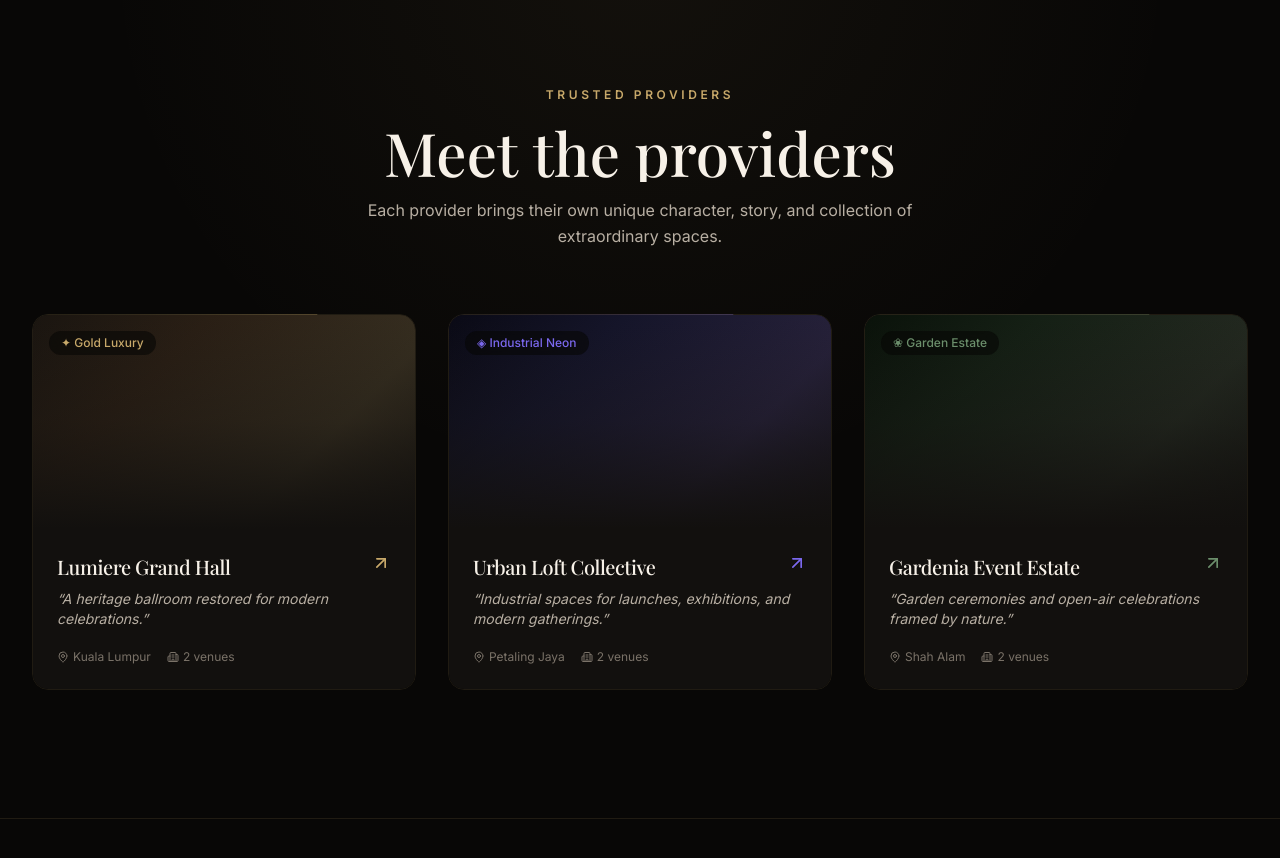
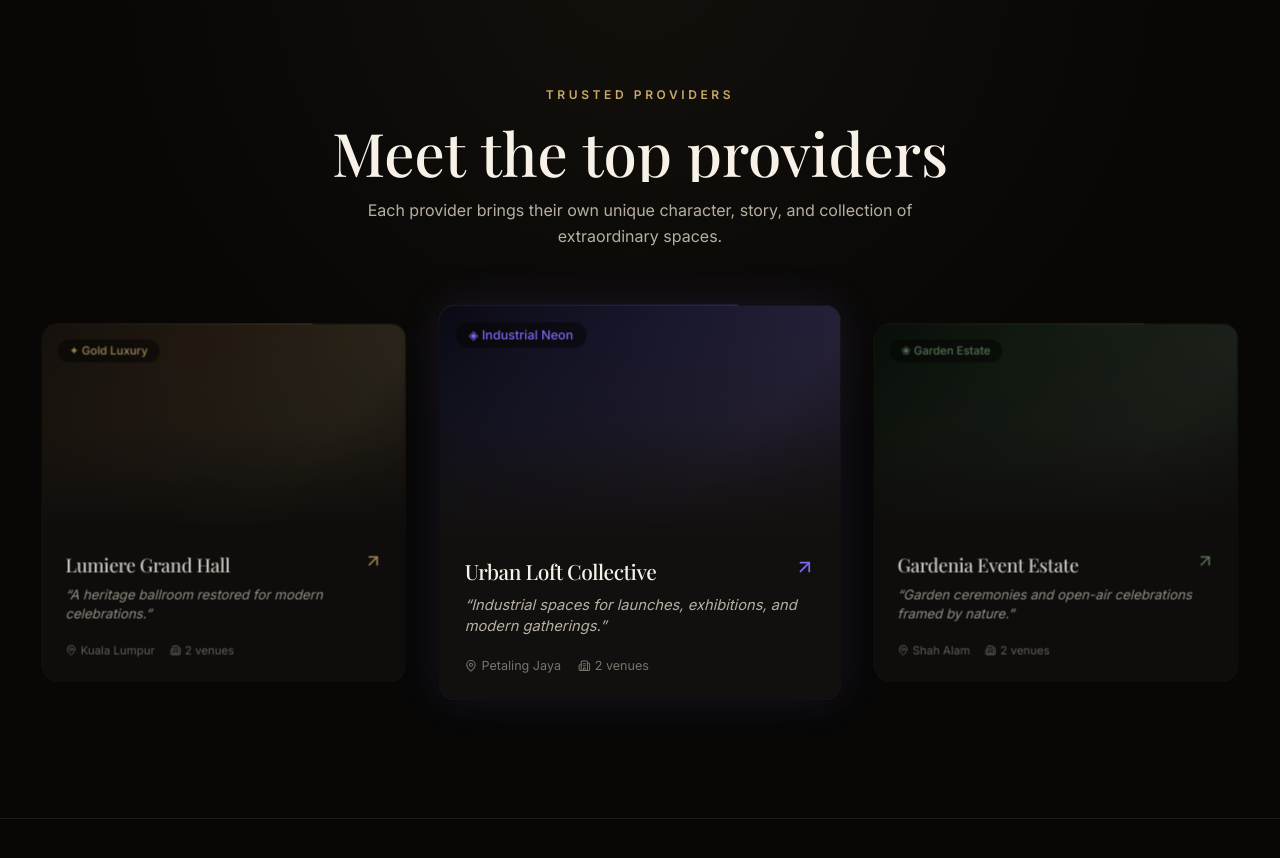
Before and after one commit to MuhdAqmarr/LumiSpace, a Next.js app: page / in a window 1280 px wide. Shown: the part 1980-2838 px from the top of the page. Built offline with nearby package versions, Linux system fonts and the light colour scheme; a web font is replaced by a local one.

Commit message:
style: highlight center provider card and update heading

```diff
--- a/src/components/public/FeaturedProviders.tsx
+++ b/src/components/public/FeaturedProviders.tsx
@@ -21,7 +21,7 @@ export default function FeaturedProviders() {
             </span>
           </ScrollReveal>
           <SplitTextReveal
-            text="Meet the providers"
+            text="Meet the top providers"
             as="h2"
             className="mt-4 font-display text-4xl font-medium text-text-primary md:text-5xl lg:text-6xl"
             delay={0.2}
@@ -42,10 +42,14 @@ export default function FeaturedProviders() {
             ).length;
 
             return (
-              <ScrollReveal key={provider.id} delay={index * 0.15} distance={50}>
+              <ScrollReveal key={provider.id} delay={index * 0.15} distance={50} className={index === 1 ? "md:z-10" : "md:z-0"}>
                 <Link
                   href={`/p/${provider.slug}`}
-                  className="group relative block overflow-hidden rounded-2xl p-[1px] transition-all duration-500 hover:shadow-[0_0_40px_var(--glow-color)] no-underline"
+                  className={`group relative block overflow-hidden rounded-2xl p-[1px] transition-all duration-500 hover:shadow-[0_0_40px_var(--glow-color)] no-underline ${
+                    index === 1
+                      ? "md:scale-105 md:shadow-[0_0_40px_var(--glow-color)]"
+                      : "md:scale-95 md:opacity-80 md:hover:scale-100 md:hover:opacity-100"
+                  }`}
                   style={{ "--glow-color": `${provider.themeJson?.accentColor || '#C8A96A'}22` } as React.CSSProperties}
                 >
                   {/* Animated Shine Border */}
```
